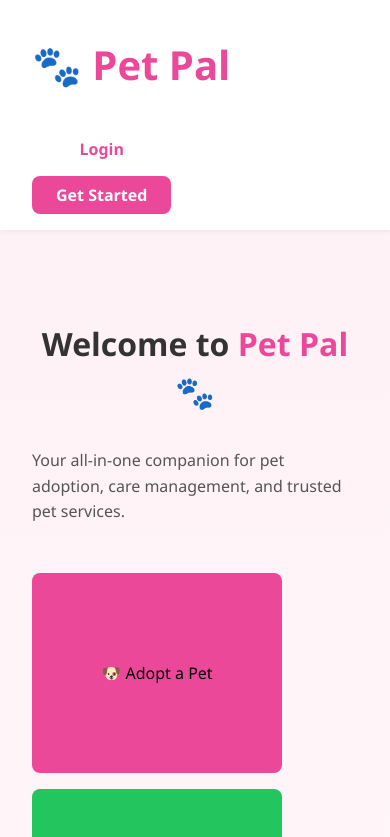
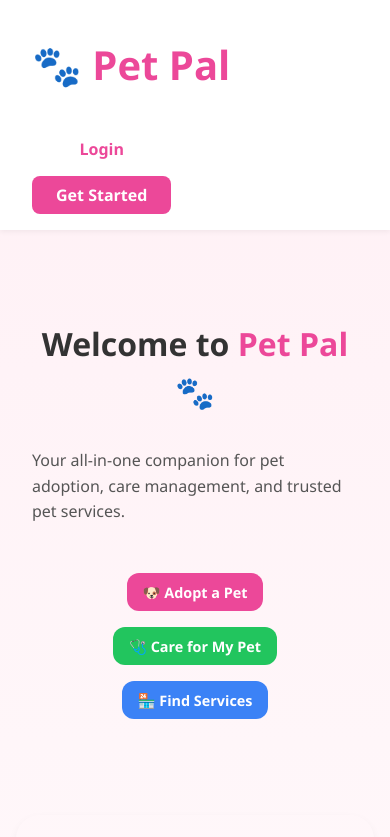
Before and after one commit to Methni0616/pet_pal, a React (Vite) app in the folder client/: page / in a window 390 px wide. Shown: the top 837 px of the page. Built offline with nearby package versions, Linux system fonts and the light colour scheme; grey boxes are pictures that could not be loaded.

Commit message:
button responsiveness

```diff
--- a/client/src/pages/Home/Home.css
+++ b/client/src/pages/Home/Home.css
@@ -102,6 +102,15 @@
 .hero-btn {
   flex: 1 1 200px; /* Grow/shrink with screen */
   max-width: 250px;
+  padding: 0.75rem 1.5rem;
+  border: none;
+  border-radius: 0.75rem;
+  font-size: 1rem;
+  font-weight: 600;
+  cursor: pointer;
+  transition: all 0.2s ease;
+  color: white;
+  text-align: center;
 }
 
 
@@ -187,3 +196,33 @@
   .hero-subtitle { font-size: 1rem; }
   .feature-card { padding: 1.5rem; }
 }
+
+@media (max-width: 1024px) {
+  .hero-btn {
+    padding: 0.7rem 1.4rem;
+    font-size: 0.95rem;
+    max-width: 220px;
+  }
+}
+
+@media (max-width: 768px) {
+  .hero-buttons {
+    flex-direction: column; /* stack vertically */
+    gap: 1rem;
+    width: 100%;
+    align-items: center;
+  }
+  .hero-btn {
+    flex: 1 1 90%; /* almost full width */
+    max-width: 300px;
+  }
+}
+
+@media (max-width: 480px) {
+  .hero-btn {
+    flex: 1 1 100%; /* full width on small phones */
+    max-width: 100%;
+    font-size: 0.9rem;
+    padding: 0.6rem 1rem;
+  }
+}
```
